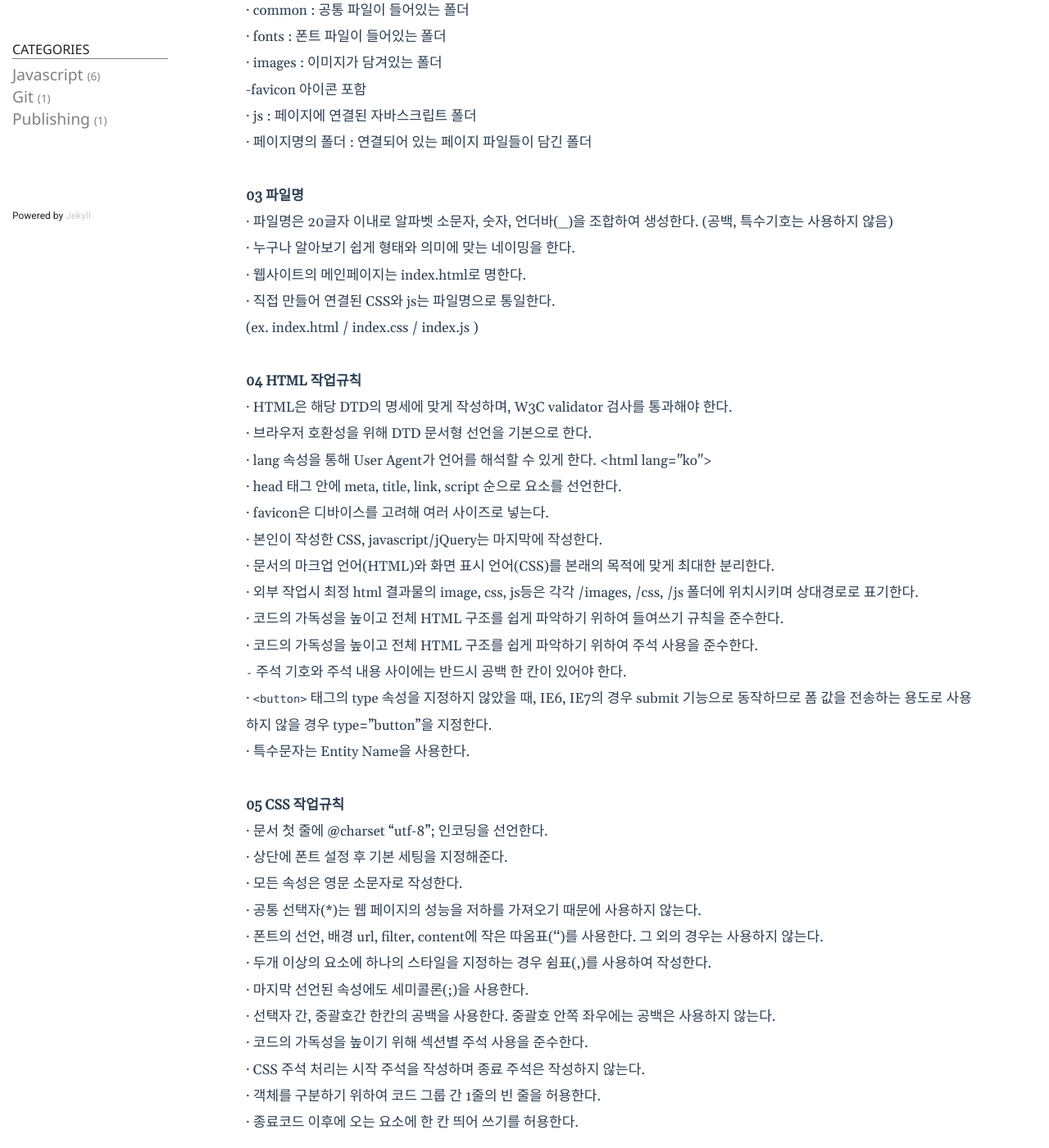
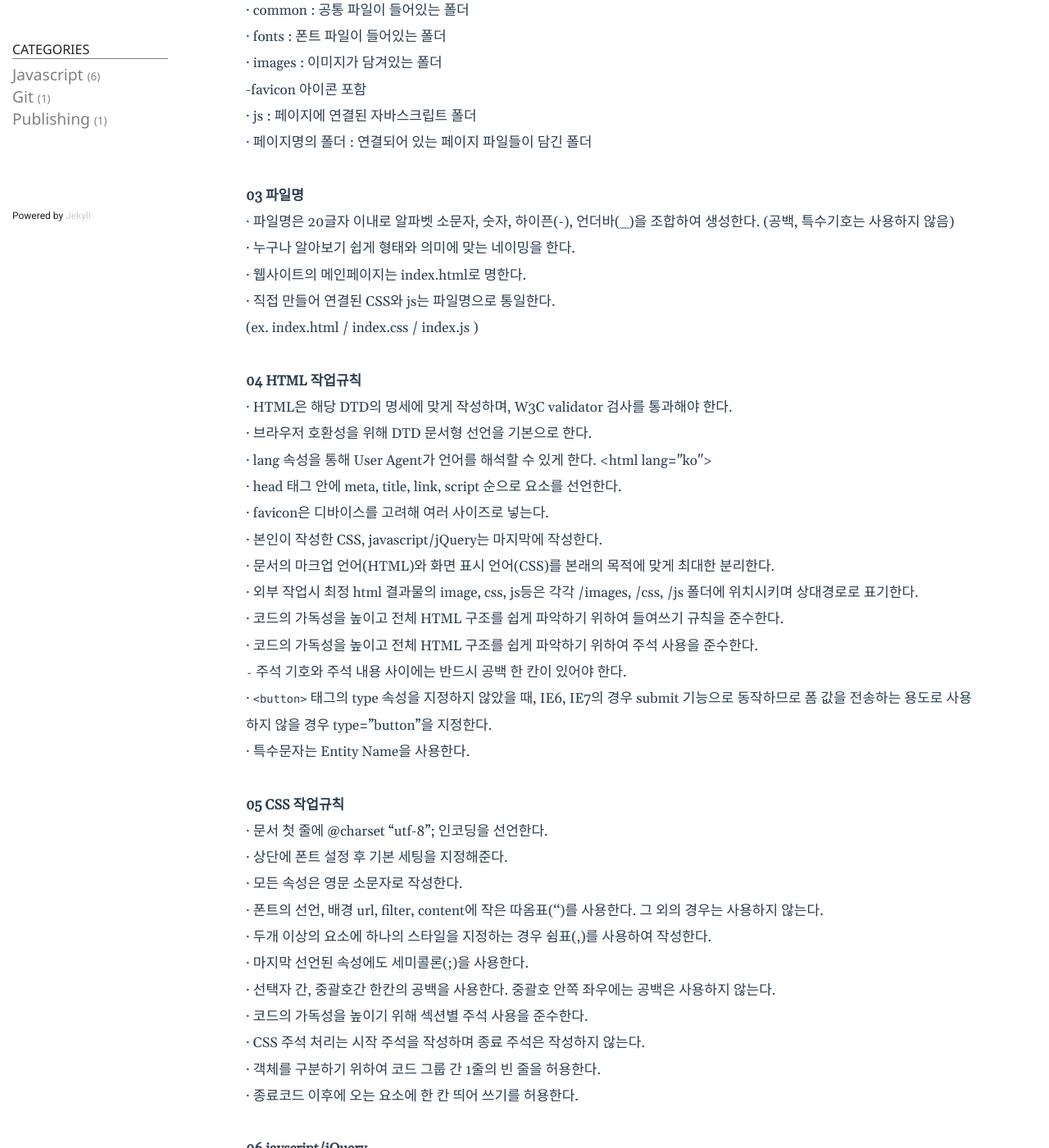
Before and after one commit to sinbhs/sinbhs.github.io, a Jekyll site: the page built from _posts/2020-10-27-Publishing Guide.md, in a window 1280 px wide and 1400 px high, scrolled down 385 px. Shown: the whole window at 82% size. Built offline with Jekyll 4.4.1, drawn with Linux system fonts in a browser that asks for light colours.

Commit message:
modify publishing guide

```diff
--- a/_posts/2020-10-27-Publishing Guide.md
+++ b/_posts/2020-10-27-Publishing Guide.md
@@ -32,7 +32,7 @@ categories: Publishing
 
 **03 파일명**
 
-· 파일명은 20글자 이내로 알파벳 소문자, 숫자, 언더바(_)을 조합하여 생성한다. (공백, 특수기호는 사용하지 않음)
+· 파일명은 20글자 이내로 알파벳 소문자, 숫자, 하이픈(-), 언더바(_)을 조합하여 생성한다. (공백, 특수기호는 사용하지 않음)
 
 · 누구나 알아보기 쉽게 형태와 의미에 맞는 네이밍을 한다.
 
@@ -82,8 +82,6 @@ categories: Publishing
 
 · 모든 속성은 영문 소문자로 작성한다.
 
-· 공통 선택자(*)는 웹 페이지의 성능을 저하를 가져오기 때문에 사용하지 않는다.
-
 · 폰트의 선언, 배경 url, filter, content에 작은 따옴표('')를 사용한다. 그 외의 경우는 사용하지 않는다.
 
 · 두개 이상의 요소에 하나의 스타일을 지정하는 경우 쉼표(,)를 사용하여 작성한다.
```
